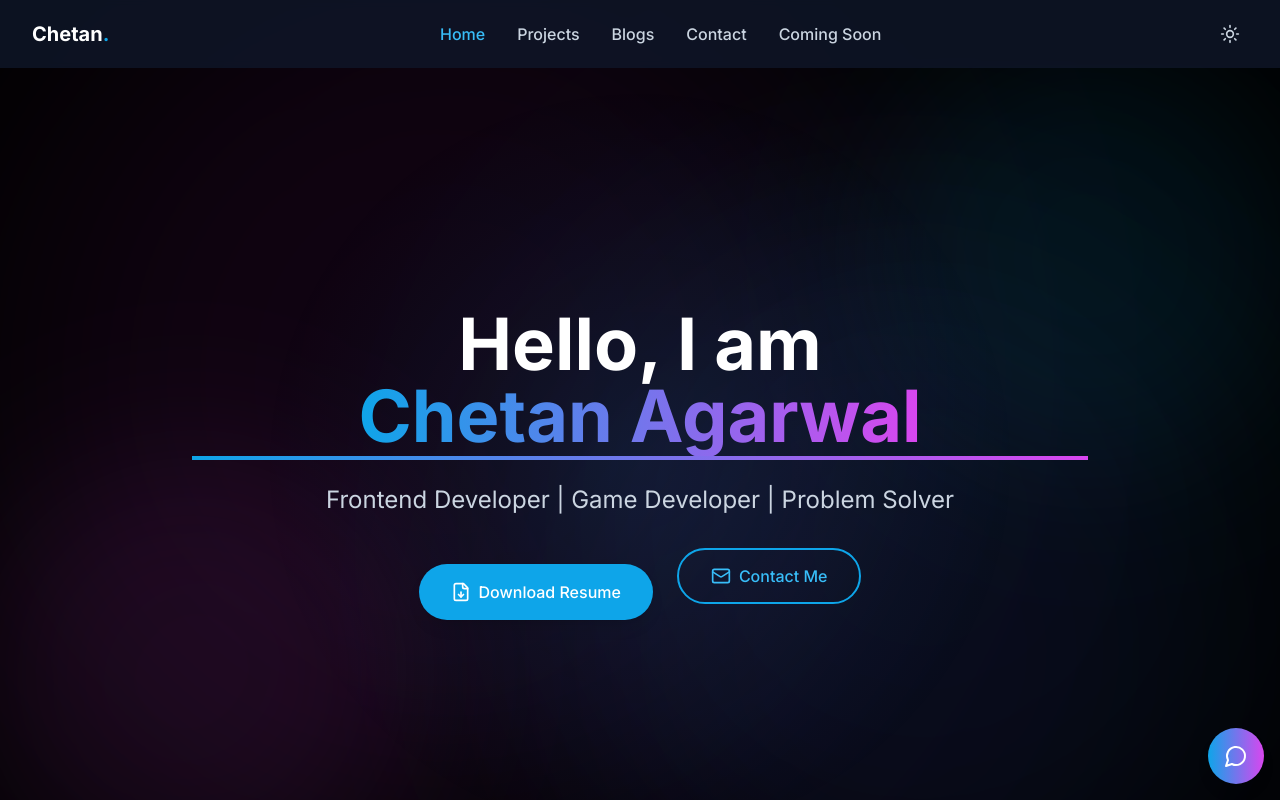
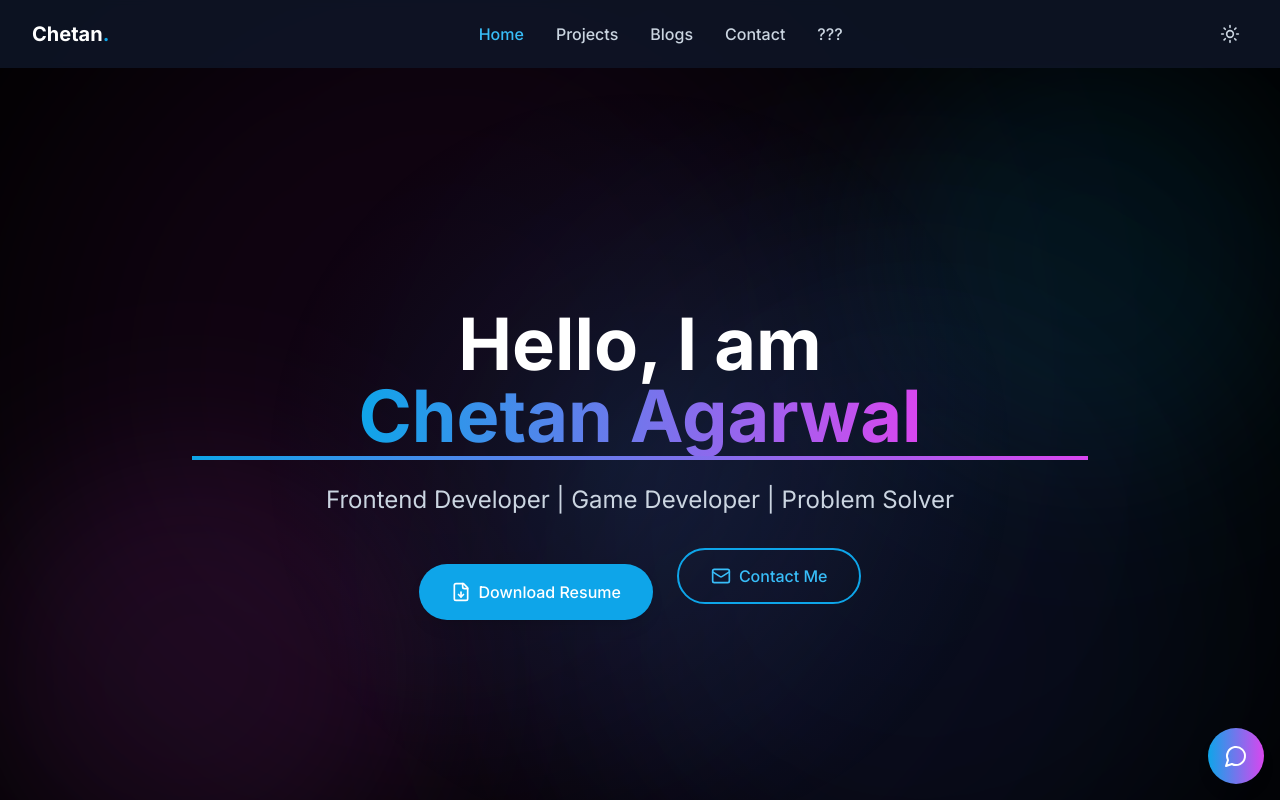
Before and after one commit to Agarwalchetan/portfolio_web_2.0, a React (Vite) app: page / in a window 1280 px wide. Shown: the top 800 px of the page. Built offline with nearby package versions, Linux system fonts and the light colour scheme.

Commit message:
Update navbar text

```diff
--- a/src/components/layout/Navbar.tsx
+++ b/src/components/layout/Navbar.tsx
@@ -83,7 +83,7 @@ const Navbar: React.FC = () => {
                 }`
               }
             >
-              Coming Soon
+              ???
             </NavLink>
           </nav>
 
@@ -185,7 +185,7 @@ const Navbar: React.FC = () => {
               }
               onClick={() => setIsMenuOpen(false)}
             >
-              Coming Soon
+              ???
             </NavLink>
           </div>
         </motion.div>
```
